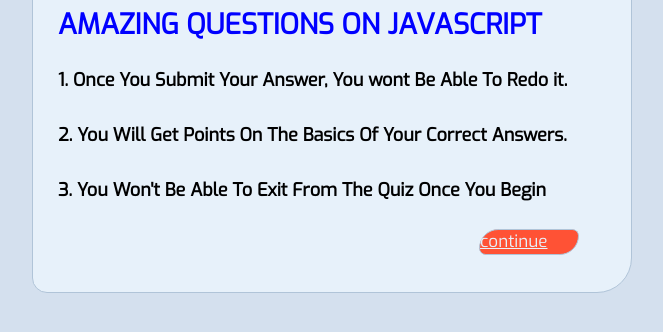
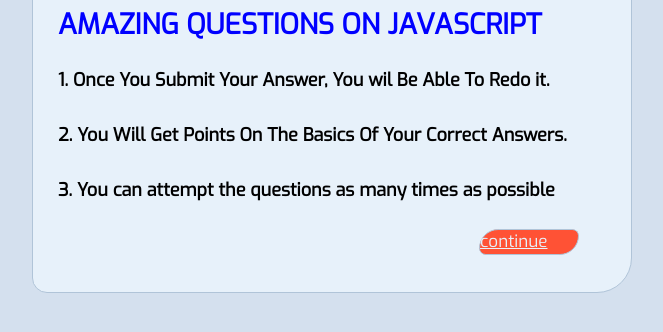
Before and after one commit to AWITI0301/QUIZ-BOARD, a plain HTML site: page index.html in a window 1280 px wide. Shown: the part 298-630 px from the top of the page, without its empty margins (308-971 px from the left). Drawn offline with Linux system fonts and the light colour scheme.

Commit message:
update questions on HTML page

```diff
--- a/index.html
+++ b/index.html
@@ -21,9 +21,10 @@
         <h2>Question guide</h2>
         <h3>AMAZING QUESTIONS ON JAVASCRIPT</h3>
 
-        <h4>1. Once You Submit Your Answer, You wont Be Able To Redo it.</h4>
+        <h4>1. Once You Submit Your Answer, You wil Be Able To Redo it.</h4>
         <h4>2. You Will Get Points On The Basics Of Your Correct Answers.</h4>
-        <h4>3. You Won't Be Able To Exit From The Quiz Once You Begin</h4>
+        <h4>3. You can attempt the questions as many times as possible
+        </h4>
         <div id="button">
 
             <a href="quiz.html">continue</a>
```
